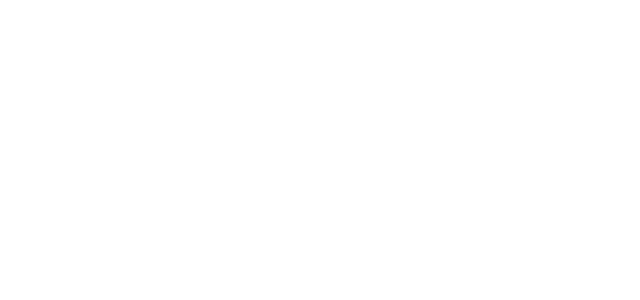
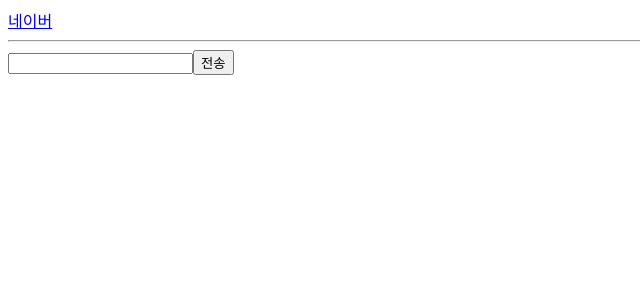
Before and after one commit to kwonyul0812/react240509, a React (Vite) app: page / in a window 1280 px wide. Shown: the top 300 px of the page, without its empty margins (0-640 px from the left). Built offline with nearby package versions, Linux system fonts and the light colour scheme.

Commit message:
기본 동작 막기
preventDefault

```diff
--- a/src/App.jsx
+++ b/src/App.jsx
@@ -1,7 +1,30 @@
 import React from "react";
 
 function App(props) {
-  return <div></div>;
+  function handleLinkClick(e) {
+    // 기본 이벤트 동작을 막기
+    e.preventDefault();
+
+    // 개발자가 원하는 동작...
+  }
+
+  function handleSubmitForm(e) {
+    e.preventDefault();
+    console.log("다른 동작하는 코드 작성");
+  }
+
+  return (
+    <div>
+      <a href="https://www.naver.com" onClick={handleLinkClick}>
+        네이버
+      </a>
+      <hr />
+      <form action="https://www.naver.com" onSubmit={handleSubmitForm}>
+        <input type="text" />
+        <button>전송</button>
+      </form>
+    </div>
+  );
 }
 
 export default App;
```
